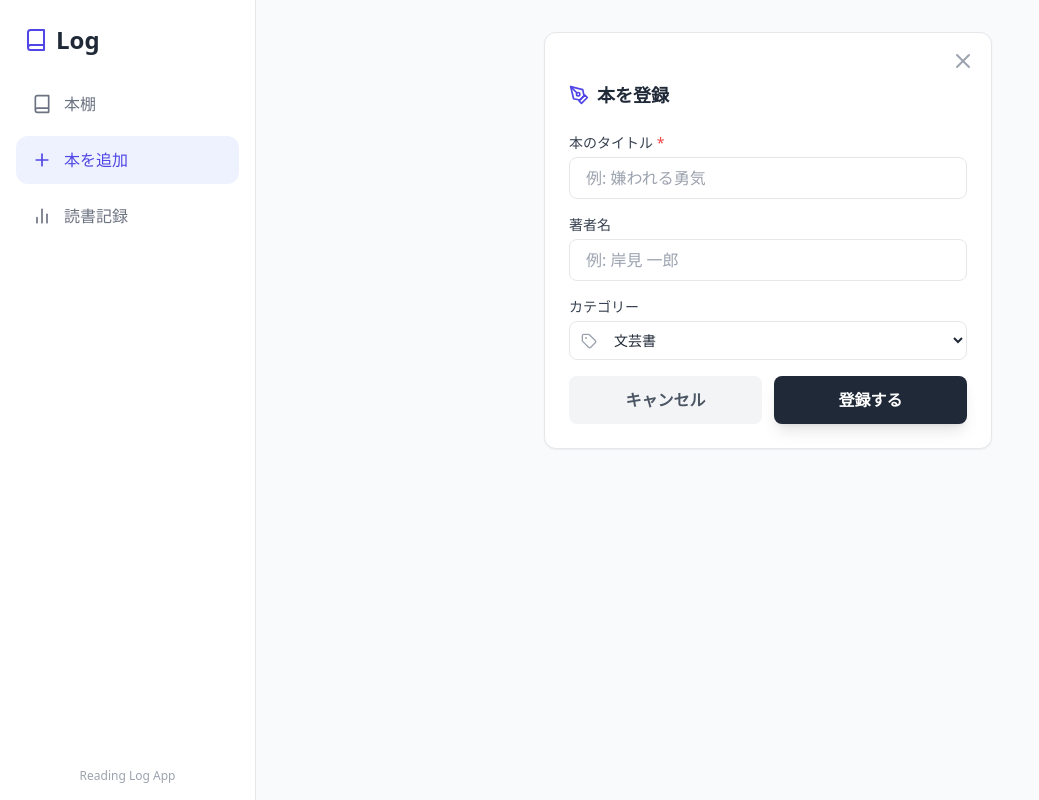
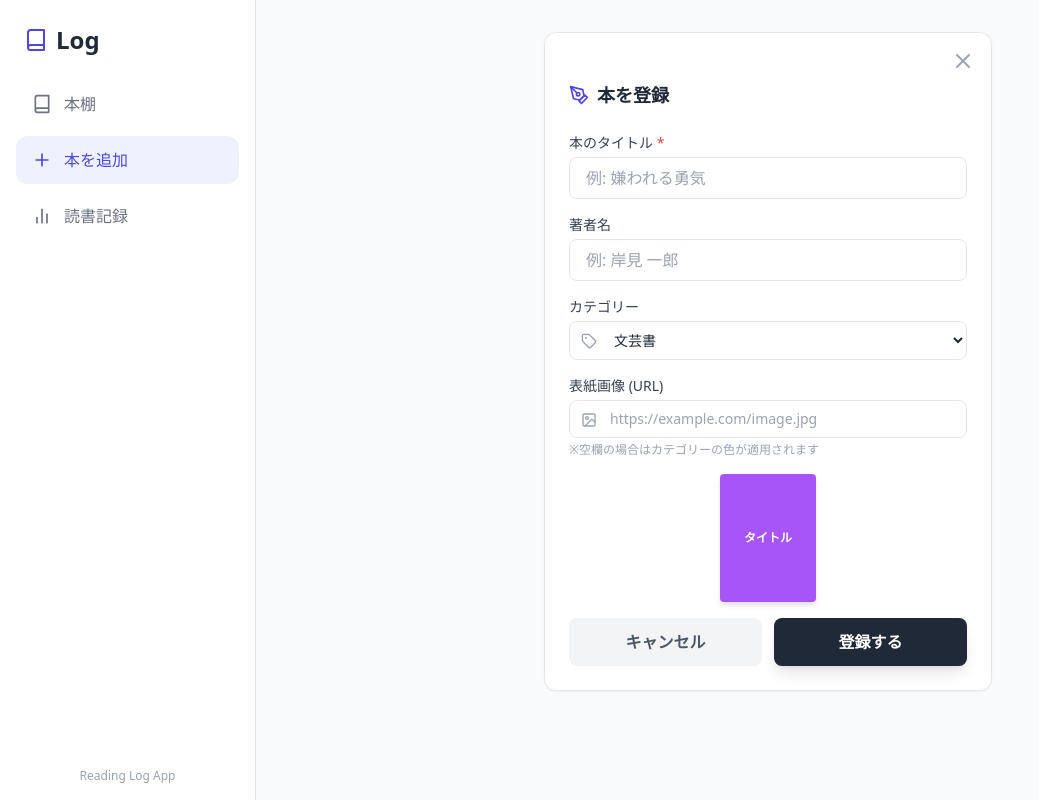
Before and after one commit to harutomiyai/reading-log, a React (Vite) app: page / in a window 1280 px wide. Both pictures are taken after a click on the button "本を追加". Shown: the whole page, without its empty margins (0-1039 px from the left). Built offline with nearby package versions, Linux system fonts and the light colour scheme; the HTML template or start-up script is replaced by a standard one.

Commit message:
表紙画像のURL入力フォームを追加し、画像がある場合はその画像を表示する機能を実装

```diff
--- a/src/App.jsx
+++ b/src/App.jsx
@@ -1,5 +1,5 @@
 import React, { useState, useEffect } from 'react';
-import { Book, Clock, Plus, BarChart2, Play, StopCircle, CheckCircle, Trash2, PenTool, Tag, Edit, X, PieChart, LayoutGrid, List } from 'lucide-react';
+import { Book, Clock, Plus, BarChart2, Play, StopCircle, CheckCircle, Trash2, PenTool, Tag, Edit, X, PieChart, LayoutGrid, List, Image as ImageIcon } from 'lucide-react';
 
 export default function App() {
   // --- データ管理 ---
@@ -14,6 +14,7 @@ export default function App() {
   const [inputTitle, setInputTitle] = useState('');
   const [inputAuthor, setInputAuthor] = useState('');
   const [inputCategory, setInputCategory] = useState('文芸書');
+  const [inputCoverUrl, setInputCoverUrl] = useState(''); // 画像URL用ステート
 
   // カテゴリー定義とテーマカラーの紐付け
   const CATEGORY_SETTINGS = {
@@ -46,6 +47,7 @@ export default function App() {
     setInputTitle('');
     setInputAuthor('');
     setInputCategory('文芸書');
+    setInputCoverUrl('');
   };
 
   // --- 編集モード開始 ---
@@ -55,6 +57,8 @@ export default function App() {
     setInputTitle(book.title);
     setInputAuthor(book.authors[0]);
     setInputCategory(book.category || '文芸書');
+    // URL設定がある場合はフォームに入れる
+    setInputCoverUrl(book.coverType === 'url' ? book.coverValue : '');
     setView('add');
   };
 
@@ -62,7 +66,14 @@ export default function App() {
   const handleSaveBook = () => {
     if (!inputTitle.trim()) { alert('本のタイトルを入力してください'); return; }
 
-    const coverColor = CATEGORY_SETTINGS[inputCategory]?.color || "bg-gray-500";
+    // 画像URLがあれば 'url' タイプ、なければ 'color' タイプで保存
+    let coverType = 'color';
+    let coverValue = CATEGORY_SETTINGS[inputCategory]?.color || "bg-gray-500";
+
+    if (inputCoverUrl.trim()) {
+      coverType = 'url';
+      coverValue = inputCoverUrl.trim();
+    }
 
     if (editingId) {
       setBooks(prev => prev.map(book => book.id === editingId ? {
@@ -70,8 +81,8 @@ export default function App() {
         title: inputTitle,
         authors: [inputAuthor || '著者不明'],
         category: inputCategory,
-        coverType: 'color',
-        coverValue: coverColor
+        coverType: coverType,
+        coverValue: coverValue
       } : book));
     } else {
       const newBook = {
@@ -82,8 +93,8 @@ export default function App() {
         status: 'reading',
         addedAt: new Date().toISOString(),
         completedAt: null,
-        coverType: 'color',
-        coverValue: coverColor
+        coverType: coverType,
+        coverValue: coverValue
       };
       setBooks(prev => [newBook, ...prev]);
     }
@@ -321,8 +332,13 @@ export default function App() {
                       if (displayMode === 'gallery') {
                         return (
                            <div key={book.id} className="bg-white p-4 rounded-xl shadow-sm border border-gray-100 flex flex-col gap-3 group hover:shadow-md transition">
-                              <div className={`w-full aspect-[2/3] rounded overflow-hidden shadow-inner flex items-center justify-center text-white text-center p-2 ${book.coverValue}`}>
-                                <span className="font-bold text-sm line-clamp-4">{book.title}</span>
+                              {/* 表紙: 画像ならimg、色ならdiv */}
+                              <div className={`w-full aspect-[2/3] rounded overflow-hidden shadow-inner flex items-center justify-center text-white text-center p-2 ${book.coverType === 'url' ? 'bg-gray-200' : book.coverValue}`}>
+                                {book.coverType === 'url' ? (
+                                  <img src={book.coverValue} className="w-full h-full object-cover" onError={(e) => e.target.style.display = 'none'} alt="" />
+                                ) : (
+                                  <span className="font-bold text-sm line-clamp-4">{book.title}</span>
+                                )}
                               </div>
                               <div className="flex-1">
                                 <h3 className="font-bold line-clamp-2 text-sm mb-1">{book.title}</h3>
@@ -348,8 +364,13 @@ export default function App() {
                       // リスト表示用のカード
                       return (
                         <div key={book.id} className="bg-white p-4 rounded-xl shadow-sm border border-gray-100 flex gap-4">
-                          <div className={`w-20 h-28 rounded flex-shrink-0 overflow-hidden shadow-inner flex items-center justify-center text-white text-center p-1 ${book.coverValue}`}>
-                             <span className="font-bold text-xs line-clamp-3 leading-tight">{book.title}</span>
+                          {/* 表紙: 画像ならimg、色ならdiv */}
+                          <div className={`w-20 h-28 rounded flex-shrink-0 overflow-hidden shadow-inner flex items-center justify-center text-white text-center p-1 ${book.coverType === 'url' ? 'bg-gray-200' : book.coverValue}`}>
+                             {book.coverType === 'url' ? (
+                               <img src={book.coverValue} className="w-full h-full object-cover" onError={(e) => e.target.style.display = 'none'} alt="" />
+                             ) : (
+                               <span className="font-bold text-xs line-clamp-3 leading-tight">{book.title}</span>
+                             )}
                           </div>
                           <div className="flex-1 flex flex-col justify-between">
                             <div>
@@ -402,6 +423,33 @@ export default function App() {
                     </select>
                   </div>
                 </div>
+                {/* 画像登録フォームの追加 */}
+                <div>
+                  <label className="block text-sm font-medium text-gray-700 mb-1">表紙画像 (URL)</label>
+                  <div className="relative">
+                    <ImageIcon size={16} className="absolute left-3 top-3 text-gray-400" />
+                    <input
+                      type="text"
+                      value={inputCoverUrl}
+                      onChange={(e) => setInputCoverUrl(e.target.value)}
+                      placeholder="https://example.com/image.jpg"
+                      className="w-full pl-10 pr-4 py-2 border rounded-lg focus:ring-2 focus:ring-indigo-500 outline-none bg-white text-sm"
+                    />
+                  </div>
+                  <p className="text-xs text-gray-400 mt-1">※空欄の場合はカテゴリーの色が適用されます</p>
+
+                  {/* プレビュー表示 */}
+                  <div className="mt-4 flex justify-center">
+                    <div className={`w-24 h-32 rounded shadow-md flex items-center justify-center text-white text-center p-2 text-xs font-bold overflow-hidden ${inputCoverUrl ? 'bg-gray-100' : (CATEGORY_SETTINGS[inputCategory]?.color || 'bg-gray-500')}`}>
+                      {inputCoverUrl ? (
+                         <img src={inputCoverUrl} className="w-full h-full object-cover" onError={(e) => e.target.style.display = 'none'} alt="" />
+                      ) : (
+                         <span>{inputTitle || 'タイトル'}</span>
+                      )}
+                    </div>
+                  </div>
+                </div>
+
                 <div className="flex gap-3 mt-6">
                   <button onClick={() => { resetForm(); setView('dashboard'); }} className="flex-1 bg-gray-100 text-gray-600 py-3 rounded-lg font-bold hover:bg-gray-200 transition">キャンセル</button>
                   <button onClick={handleSaveBook} className="flex-1 bg-gray-800 text-white py-3 rounded-lg font-bold shadow-lg hover:bg-black transition">{editingId ? '更新する' : '登録する'}</button>
```
